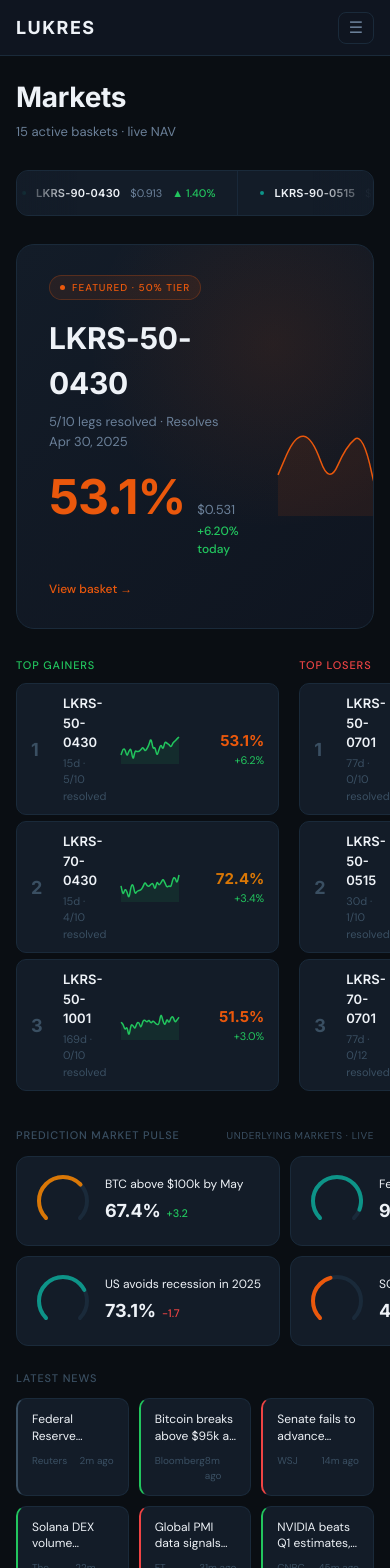
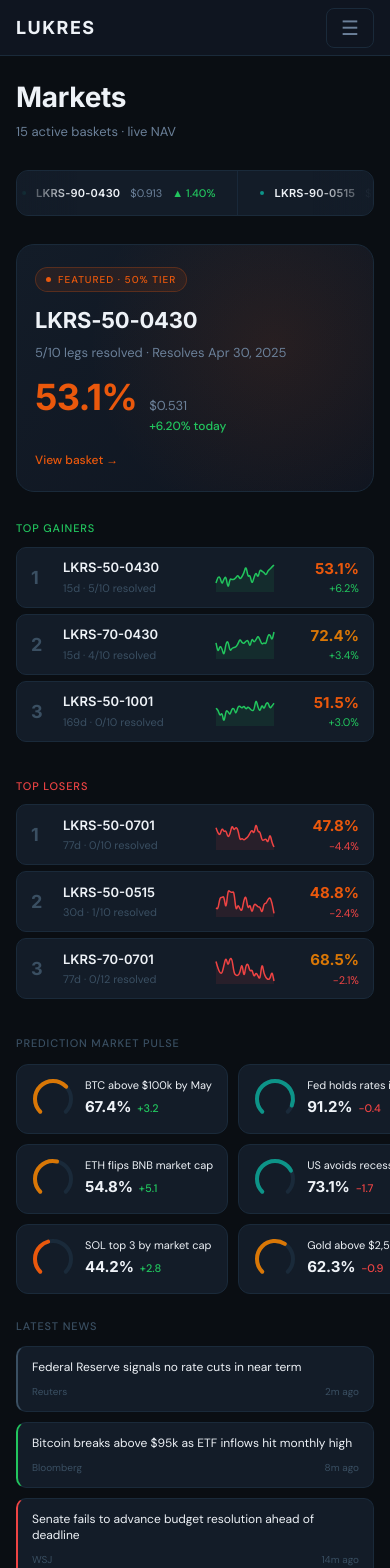
Before and after one commit to LuKresXD/SCBC-Hackathon-2026, a Next.js app: page / in a window 390 px wide. Shown: the top 1568 px of the page. Built offline with nearby package versions, Linux system fonts and the light colour scheme.

Commit message:
feat: mobile responsive

```diff
--- a/app/page.tsx
+++ b/app/page.tsx
@@ -1,5 +1,5 @@
 "use client";
-import { useState, useEffect, useRef, useCallback } from "react";
+import React, { useState, useEffect, useRef, createContext, useContext } from "react";
 
 function useIsMobile() {
   const [isMobile, setIsMobile] = useState(false);
@@ -11,6 +11,8 @@ function useIsMobile() {
   }, []);
   return isMobile;
 }
+const MobileCtx = createContext(false);
+const useMobile = () => useContext(MobileCtx);
 
 const C = {
   bg: "#0a0e13", surface: "#0f1520", card: "#131c28", cardHover: "#172030",
@@ -417,13 +419,14 @@ function Ticker() {
 }
 
 function FeaturedHero({ bundle, onClick }: { bundle:Bundle, onClick:()=>void }) {
+  const isMobile = useMobile();
   const color = tc(bundle.tier);
   return (
     <div onClick={onClick} style={{
       background:`linear-gradient(135deg, ${C.card} 0%, ${C.surface} 100%)`,
       border:`0.5px solid ${C.border}`,
       borderRadius:18,
-      padding:"28px 32px",
+      padding: isMobile ? "20px 18px" : "28px 32px",
       cursor:"pointer",
       position:"relative",
       overflow:"hidden",
@@ -434,18 +437,18 @@ function FeaturedHero({ bundle, onClick }: { bundle:Bundle, onClick:()=>void })
     onMouseLeave={e=>{e.currentTarget.style.transform="translateY(0)";e.currentTarget.style.borderColor=C.border;}}
     >
       <div style={{position:"absolute",top:-100,right:-100,width:400,height:400,background:`radial-gradient(circle, ${color}1a 0%, transparent 65%)`,pointerEvents:"none"}} />
-      <div style={{display:"grid",gridTemplateColumns:"1fr 1.3fr",gap:36,position:"relative",zIndex:1,alignItems:"center"}}>
+      <div style={{display:"grid",gridTemplateColumns:isMobile?"1fr":"1fr 1.3fr",gap:isMobile?16:36,position:"relative",zIndex:1,alignItems:"center"}}>
         <div>
-          <div style={{display:"inline-flex",alignItems:"center",gap:7,padding:"4px 10px",borderRadius:20,background:color+"18",border:`0.5px solid ${color}40`,marginBottom:16}}>
+          <div style={{display:"inline-flex",alignItems:"center",gap:7,padding:"4px 10px",borderRadius:20,background:color+"18",border:`0.5px solid ${color}40`,marginBottom:12}}>
             <div style={{width:5,height:5,borderRadius:"50%",background:color}} />
             <span style={{fontSize:10,color,fontFamily:FS,fontWeight:500,letterSpacing:"0.1em"}}>FEATURED · {bundle.tier}% TIER</span>
           </div>
-          <div style={{fontSize:30,fontWeight:700,color:C.textPrimary,fontFamily:FD,marginBottom:6,letterSpacing:"-0.01em"}}>{bundle.id}</div>
-          <div style={{fontSize:13,color:C.textSecondary,fontFamily:FS,marginBottom:22}}>
+          <div style={{fontSize:isMobile?22:30,fontWeight:700,color:C.textPrimary,fontFamily:FD,marginBottom:6,letterSpacing:"-0.01em"}}>{bundle.id}</div>
+          <div style={{fontSize:13,color:C.textSecondary,fontFamily:FS,marginBottom:16}}>
             {bundle.resolved}/{bundle.totalLegs} legs resolved · Resolves {bundle.date}
           </div>
-          <div style={{display:"flex",alignItems:"baseline",gap:12,marginBottom:18}}>
-            <div style={{fontSize:48,fontWeight:700,color,fontFamily:FD,lineHeight:1,letterSpacing:"-0.02em"}}>{(bundle.nav*100).toFixed(1)}%</div>
+          <div style={{display:"flex",alignItems:"baseline",gap:12,marginBottom:12}}>
+            <div style={{fontSize:isMobile?36:48,fontWeight:700,color,fontFamily:FD,lineHeight:1,letterSpacing:"-0.02em"}}>{(bundle.nav*100).toFixed(1)}%</div>
             <div>
               <div style={{fontSize:13,color:C.textSecondary,fontFamily:FS}}>${bundle.nav.toFixed(3)}</div>
               <div style={{fontSize:12,fontWeight:500,color:bundle.change>=0?C.green:C.red,fontFamily:FS,marginTop:2}}>
@@ -457,9 +460,11 @@ function FeaturedHero({ bundle, onClick }: { bundle:Bundle, onClick:()=>void })
             View basket →
           </div>
         </div>
+        {!isMobile && (
           <div style={{height:160}}>
             <Sparkline data={bundle.history} color={color} height={160} width={500} />
           </div>
+        )}
       </div>
     </div>
   );
@@ -485,6 +490,7 @@ function PulseGauge({ prob, color, size=56 }: { prob:number, color:string, size?
 }
 
 function MarketsPage({ onSelect }: { onSelect:(b:Bundle,from:string)=>void }) {
+  const isMobile = useMobile();
   const sorted=[...BUNDLES].sort((a,b)=>b.change-a.change);
   const gainers=sorted.slice(0,3); const losers=[...sorted].reverse().slice(0,3);
   const featured = sorted[0];
@@ -497,7 +503,7 @@ function MarketsPage({ onSelect }: { onSelect:(b:Bundle,from:string)=>void }) {
       </div>
       <Ticker />
       <FeaturedHero bundle={featured} onClick={()=>onSelect(featured,"markets")} />
-      <div style={{display:"grid",gridTemplateColumns:"1fr 1fr",gap:20,marginBottom:36}}>
+      <div style={{display:"grid",gridTemplateColumns:isMobile?"1fr":"1fr 1fr",gap:20,marginBottom:36}}>
         <div>
           <div style={{fontSize:11,color:C.green,fontFamily:FS,fontWeight:500,letterSpacing:"0.08em",marginBottom:10}}>TOP GAINERS</div>
           <div style={{display:"flex",flexDirection:"column",gap:6}}>
@@ -505,7 +511,7 @@ function MarketsPage({ onSelect }: { onSelect:(b:Bundle,from:string)=>void }) {
           </div>
         </div>
         <div>
-          <div style={{fontSize:11,color:C.red,fontFamily:FS,fontWeight:500,letterSpacing:"0.08em",marginBottom:10}}>TOP LOSERS</div>
+          <div style={{fontSize:11,color:C.red,fontFamily:FS,fontWeight:500,letterSpacing:"0.08em",marginBottom:10,marginTop:isMobile?16:0}}>TOP LOSERS</div>
           <div style={{display:"flex",flexDirection:"column",gap:6}}>
             {losers.map((b,i)=><MoverRow key={b.id} bundle={b} rank={i+1} isPositive={false} onClick={()=>onSelect(b,"markets")} />)}
           </div>
@@ -514,21 +520,21 @@ function MarketsPage({ onSelect }: { onSelect:(b:Bundle,from:string)=>void }) {
       <div style={{marginBottom:24}}>
         <div style={{display:"flex",justifyContent:"space-between",alignItems:"center",marginBottom:12}}>
           <div style={{fontSize:11,color:C.textMuted,fontFamily:FS,fontWeight:500,letterSpacing:"0.08em"}}>PREDICTION MARKET PULSE</div>
-          <div style={{fontSize:10,color:C.textMuted,fontFamily:FS,letterSpacing:"0.06em"}}>UNDERLYING MARKETS · LIVE</div>
+          {!isMobile && <div style={{fontSize:10,color:C.textMuted,fontFamily:FS,letterSpacing:"0.06em"}}>UNDERLYING MARKETS · LIVE</div>}
         </div>
-        <div style={{display:"grid",gridTemplateColumns:"repeat(3, 1fr)",gap:10}}>
+        <div style={{display:"grid",gridTemplateColumns:isMobile?"1fr 1fr":"repeat(3, 1fr)",gap:10}}>
           {HOT_PREDICTIONS.map((p,i)=>{
             const color = p.prob>70?C.teal:p.prob>50?C.amber:C.coral;
             return (
-              <div key={i} style={{background:C.card,border:`0.5px solid ${C.border}`,borderRadius:12,padding:"16px 18px",display:"flex",alignItems:"center",gap:14,transition:`all 0.2s ${EASE}`}}
+              <div key={i} style={{background:C.card,border:`0.5px solid ${C.border}`,borderRadius:12,padding:isMobile?"12px 14px":"16px 18px",display:"flex",alignItems:"center",gap:isMobile?10:14,transition:`all 0.2s ${EASE}`}}
                 onMouseEnter={e=>{e.currentTarget.style.background=C.cardHover;e.currentTarget.style.borderColor=C.borderHover;}}
                 onMouseLeave={e=>{e.currentTarget.style.background=C.card;e.currentTarget.style.borderColor=C.border;}}
               >
-                <PulseGauge prob={p.prob} color={color} />
+                <PulseGauge prob={p.prob} color={color} size={isMobile?44:56} />
                 <div style={{flex:1,minWidth:0}}>
-                  <div style={{fontSize:12,color:C.textPrimary,fontFamily:FS,marginBottom:4,lineHeight:1.3,whiteSpace:"nowrap",overflow:"hidden",textOverflow:"ellipsis"}}>{p.label}</div>
+                  <div style={{fontSize:isMobile?11:12,color:C.textPrimary,fontFamily:FS,marginBottom:4,lineHeight:1.3,whiteSpace:"nowrap",overflow:"hidden",textOverflow:"ellipsis"}}>{p.label}</div>
                   <div style={{display:"flex",alignItems:"baseline",gap:6}}>
-                    <span style={{fontSize:18,fontWeight:700,color:C.textPrimary,fontFamily:FD,letterSpacing:"-0.01em"}}>{p.prob}%</span>
+                    <span style={{fontSize:isMobile?15:18,fontWeight:700,color:C.textPrimary,fontFamily:FD,letterSpacing:"-0.01em"}}>{p.prob}%</span>
                     <span style={{fontSize:11,color:p.change>=0?C.green:C.red,fontFamily:FS,fontWeight:500}}>
                       {p.change>=0?"+":""}{p.change.toFixed(1)}
                     </span>
@@ -541,8 +547,8 @@ function MarketsPage({ onSelect }: { onSelect:(b:Bundle,from:string)=>void }) {
       </div>
       <div>
         <div style={{fontSize:11,color:C.textMuted,fontFamily:FS,fontWeight:500,letterSpacing:"0.08em",marginBottom:12}}>LATEST NEWS</div>
-        <div style={{display:"grid",gridTemplateColumns:"repeat(3, 1fr)",gap:10}}>
-          {NEWS.slice(0,6).map((n,i)=>(
+        <div style={{display:"grid",gridTemplateColumns:isMobile?"1fr":"repeat(3, 1fr)",gap:10}}>
+          {NEWS.slice(0,isMobile?4:6).map((n,i)=>(
             <div key={i} style={{background:C.card,border:`0.5px solid ${C.border}`,borderRadius:10,padding:"12px 14px",borderLeft:`2px solid ${n.impact==="positive"?C.green:n.impact==="negative"?C.red:C.textMuted}`,transition:`all 0.2s ${EASE}`}}
               onMouseEnter={e=>e.currentTarget.style.background=C.cardHover}
               onMouseLeave={e=>e.currentTarget.style.background=C.card}
@@ -805,6 +811,7 @@ function PortfolioPage({ onSelect, portfolio, vaultPositions, usdcBalance, demoM
   usdcBalance:number,
   demoMode:boolean,
 }) {
+  const isMobile = useMobile();
   const [activeId,setActiveId]=useState<string|null>(null);
 
   const lkrsPositions=portfolio.map(p=>{
@@ -975,13 +982,92 @@ function PortfolioPage({ onSelect, portfolio, vaultPositions, usdcBalance, demoM
 
       {!hasNoPositions && (
         <div style={{background:C.card,border:`0.5px solid ${C.border}`,borderRadius:16,overflow:"hidden"}}>
-          {/* NEW COLUMN LAYOUT: Position | Qty | NAV | Value | Max payout | 30d | P&L */}
+          {isMobile ? (
+            // MOBILE: compact card rows, no horizontal scroll
+            <div>
+              {[90,70,50].map(tier=>{
+                const tp=lkrsPositions.filter(p=>p.bundle.tier===tier).sort((a,b)=>b.currentVal-a.currentVal);
+                if(!tp.length) return null;
+                return (
+                  <div key={tier}>
+                    <div style={{padding:"7px 16px",background:C.surface,borderBottom:`0.5px solid ${C.border}`,display:"flex",alignItems:"center",gap:8}}>
+                      <div style={{width:5,height:5,borderRadius:"50%",background:tc(tier)}} />
+                      <span style={{fontSize:10,color:tc(tier),fontFamily:FS,fontWeight:500,letterSpacing:"0.06em"}}>{tier}% TIER</span>
+                    </div>
+                    {tp.map(p=>(
+                      <div key={p.id} onClick={()=>onSelect(p.bundle,"portfolio")}
+                        style={{padding:"12px 16px",borderBottom:`0.5px solid ${C.border}`,cursor:"pointer",display:"flex",justifyContent:"space-between",alignItems:"center",gap:12}}>
+                        <div style={{display:"flex",alignItems:"center",gap:10,minWidth:0}}>
+                          <div style={{width:3,height:32,borderRadius:2,background:p.color,flexShrink:0}} />
+                          <div style={{minWidth:0}}>
+                            <div style={{fontSize:13,fontWeight:600,color:C.textPrimary,fontFamily:FD}}>{p.id}</div>
+                            <div style={{fontSize:11,color:C.textMuted,fontFamily:FS,marginTop:1}}>{p.bundle.resolved}/{p.bundle.totalLegs} resolved · {p.bundle.daysLeft}d</div>
+                          </div>
+                        </div>
+                        <div style={{textAlign:"right",flexShrink:0}}>
+                          <div style={{fontSize:13,fontWeight:500,color:C.textPrimary,fontFamily:FS}}>${p.currentVal.toFixed(0)}</div>
+                          <div style={{fontSize:11,fontWeight:600,color:p.pnl>=0?C.green:C.red,fontFamily:FD}}>{p.pnl>=0?"+":""}{p.pnlPct.toFixed(1)}%</div>
+                          <div style={{fontSize:10,color:C.textMuted,fontFamily:FS}}>max ${p.maxPayout.toFixed(0)}</div>
+                        </div>
+                      </div>
+                    ))}
+                  </div>
+                );
+              })}
+              {vaultDerived.length>0&&(
+                <div>
+                  <div style={{padding:"7px 16px",background:C.surface,borderBottom:`0.5px solid ${C.border}`,display:"flex",alignItems:"center",gap:8}}>
+                    <div style={{width:5,height:5,borderRadius:"50%",background:C.teal}} />
+                    <span style={{fontSize:10,color:C.teal,fontFamily:FS,fontWeight:500,letterSpacing:"0.06em"}}>METEORA VAULT</span>
+                  </div>
+                  {vaultDerived.map(v=>(
+                    <div key={v.id} style={{padding:"12px 16px",borderBottom:`0.5px solid ${C.border}`,display:"flex",justifyContent:"space-between",alignItems:"center",gap:12}}>
+                      <div style={{display:"flex",alignItems:"center",gap:10}}>
+                        <div style={{width:3,height:32,borderRadius:2,background:C.teal,flexShrink:0}} />
+                        <div>
+                          <div style={{display:"flex",alignItems:"center",gap:6}}>
+                            <span style={{fontSize:13,fontWeight:600,color:C.textPrimary,fontFamily:FD}}>{v.label}</span>
+                            <span style={{fontSize:9,padding:"2px 5px",borderRadius:8,background:C.tealBg,color:C.teal,border:`0.5px solid ${C.teal}44`,fontFamily:FS}}>PROTECTED</span>
+                          </div>
+                          <div style={{fontSize:11,color:C.textMuted,fontFamily:FS,marginTop:1}}>{v.apy}% APY · {v.daysLeft}d left</div>
+                        </div>
+                      </div>
+                      <div style={{textAlign:"right",flexShrink:0}}>
+                        <div style={{fontSize:13,fontWeight:500,color:C.textPrimary,fontFamily:FS}}>${v.currentVal.toFixed(0)}</div>
+                        <div style={{fontSize:11,color:C.green,fontFamily:FS}}>+${v.yieldEarned.toFixed(2)}</div>
+                      </div>
+                    </div>
+                  ))}
+                </div>
+              )}
+              <div>
+                <div style={{padding:"7px 16px",background:C.surface,borderBottom:`0.5px solid ${C.border}`,display:"flex",alignItems:"center",gap:8}}>
+                  <div style={{width:5,height:5,borderRadius:"50%",background:"#4a5a6a"}} />
+                  <span style={{fontSize:10,color:"#6b8099",fontFamily:FS,fontWeight:500,letterSpacing:"0.06em"}}>CASH</span>
+                </div>
+                <div style={{padding:"12px 16px",display:"flex",justifyContent:"space-between",alignItems:"center"}}>
+                  <div style={{display:"flex",alignItems:"center",gap:10}}>
+                    <div style={{width:3,height:32,borderRadius:2,background:"#4a5a6a",flexShrink:0}} />
+                    <div>
+                      <div style={{fontSize:13,fontWeight:600,color:C.textPrimary,fontFamily:FD}}>USDC</div>
+                      <div style={{fontSize:11,color:C.textMuted,fontFamily:FS}}>Available</div>
+                    </div>
+                  </div>
+                  <div style={{textAlign:"right"}}>
+                    <div style={{fontSize:13,fontWeight:500,color:C.textPrimary,fontFamily:FS}}>${usdcBalance.toFixed(0)}</div>
+                    <div style={{fontSize:11,color:C.textMuted,fontFamily:FS}}>0.0%</div>
+                  </div>
+                </div>
+              </div>
+            </div>
+          ) : (
+            // DESKTOP: full table unchanged
+            <div>
               <div style={{display:"grid",gridTemplateColumns:"2fr 1fr 1fr 1fr 1.2fr 90px 80px",padding:"10px 24px",borderBottom:`0.5px solid ${C.border}`}}>
                 {["Position","Qty","NAV","Value","Max payout","30d","P&L"].map(h=>(
                   <div key={h} style={{fontSize:10,color:C.textMuted,fontFamily:FS,letterSpacing:"0.06em"}}>{h.toUpperCase()}</div>
                 ))}
               </div>
-
               {[90,70,50].map(tier=>{
                 const tp=lkrsPositions.filter(p=>p.bundle.tier===tier).sort((a,b)=>b.currentVal-a.currentVal);
                 if(!tp.length) return null;
@@ -1021,7 +1107,6 @@ function PortfolioPage({ onSelect, portfolio, vaultPositions, usdcBalance, demoM
                   </div>
                 );
               })}
-
               {vaultDerived.length>0&&(
                 <div>
                   <div style={{padding:"7px 24px",background:C.surface,borderBottom:`0.5px solid ${C.border}`,display:"flex",alignItems:"center",gap:8}}>
@@ -1064,7 +1149,6 @@ function PortfolioPage({ onSelect, portfolio, vaultPositions, usdcBalance, demoM
                   ))}
                 </div>
               )}
-
               <div>
                 <div style={{padding:"7px 24px",background:C.surface,borderBottom:`0.5px solid ${C.border}`,display:"flex",alignItems:"center",gap:8}}>
                   <div style={{width:5,height:5,borderRadius:"50%",background:"#4a5a6a"}} />
@@ -1097,23 +1181,26 @@ function PortfolioPage({ onSelect, portfolio, vaultPositions, usdcBalance, demoM
             </div>
           )}
         </div>
+      )}
+    </div>
   );
 }
 
 function AboutPage() {
+  const isMobile = useMobile();
   return (
     <div>
       <div style={{marginBottom:48}}>
-        <div style={{fontSize:34,fontWeight:700,color:C.textPrimary,fontFamily:FD,lineHeight:1.2,marginBottom:16,letterSpacing:"-0.02em"}}>
+        <div style={{fontSize:isMobile?26:34,fontWeight:700,color:C.textPrimary,fontFamily:FD,lineHeight:1.2,marginBottom:16,letterSpacing:"-0.02em"}}>
           One deposit.<br/>Diversified prediction market exposure.
         </div>
-        <div style={{fontSize:15,color:C.textSecondary,fontFamily:FS,lineHeight:1.75,maxWidth:640}}>
+        <div style={{fontSize:isMobile?14:15,color:C.textSecondary,fontFamily:FS,lineHeight:1.75,maxWidth:640}}>
           Lukres bundles 10 or more high-liquidity prediction market positions into a single token. Pick your risk level, deposit USDC, and receive a basket token that trades freely and auto-redeems when markets settle.
         </div>
       </div>
       <div style={{marginBottom:48}}>
         <div style={{fontSize:11,color:C.textMuted,fontFamily:FS,letterSpacing:"0.08em",fontWeight:500,marginBottom:16}}>HOW IT WORKS</div>
-        <div style={{display:"grid",gridTemplateColumns:"repeat(3,1fr)",gap:12}}>
+        <div style={{display:"grid",gridTemplateColumns:isMobile?"1fr":"repeat(3,1fr)",gap:12}}>
           {[
             {n:"01",title:"Pick a tier and deposit",body:"Choose your risk level and deposit USDC. Your funds buy the underlying prediction market positions. A 0.5% structuring fee is taken at issuance.",color:C.teal},
             {n:"02",title:"Receive a basket token",body:"An LKRS token lands in your wallet. It tracks the live net asset value of the basket and trades freely. You can exit at any time.",color:C.amber},
@@ -1129,7 +1216,7 @@ function AboutPage() {
       </div>
       <div style={{marginBottom:48}}>
         <div style={{fontSize:11,color:C.textMuted,fontFamily:FS,letterSpacing:"0.08em",fontWeight:500,marginBottom:16}}>RISK TIERS</div>
-        <div style={{display:"grid",gridTemplateColumns:"repeat(3,1fr)",gap:12}}>
+        <div style={{display:"grid",gridTemplateColumns:isMobile?"1fr":"repeat(3,1fr)",gap:12}}>
           {[
             {tier:90,label:"Conservative",desc:"High-probability basket averaging around 90% implied probability. Built for users who want exposure with minimal downside.",color:C.teal},
             {tier:70,label:"Balanced",desc:"Medium conviction basket averaging around 70% probability. Broader range of outcomes with meaningful upside.",color:C.amber},
@@ -1257,6 +1344,7 @@ export default function App() {
   };
 
   return (
+    <MobileCtx.Provider value={isMobile}>
     <>
       <style>{`
         @import url('https://fonts.googleapis.com/css2?family=Inter:wght@300;400;500;600;700&family=DM+Sans:opsz,wght@9..40,300;9..40,400;9..40,500;9..40,600&display=swap');
@@ -1286,7 +1374,7 @@ export default function App() {
           <div>
             <div style={{fontSize:18,fontWeight:800,color:C.textPrimary,fontFamily:FD,letterSpacing:"0.08em"}}>LUKRES</div>
           </div>
-          <button onClick={()=>setSidebarOpen(!sidebarOpen)} style={{background:"none",border:`0.5px solid ${C.border}`,borderRadius:8,padding:"7px 10px",cursor:"pointer",color:C.textSecondary,fontSize:16,lineHeight:1,display:"flex",alignItems:"center",gap:6}}>
+          <button onClick={()=>setSidebarOpen(!sidebarOpen)} style={{background:"none",border:`0.5px solid ${C.border}`,borderRadius:8,padding:"9px 14px",cursor:"pointer",color:C.textSecondary,fontSize:20,lineHeight:1,display:"flex",alignItems:"center",gap:6}}>
             {sidebarOpen ? "✕" : "☰"}
           </button>
         </div>
@@ -1437,5 +1525,6 @@ export default function App() {
         </div>
       )}
     </>
+    </MobileCtx.Provider>
   );
 }
```
Lines whose indentation alone changed are shown as unchanged.
